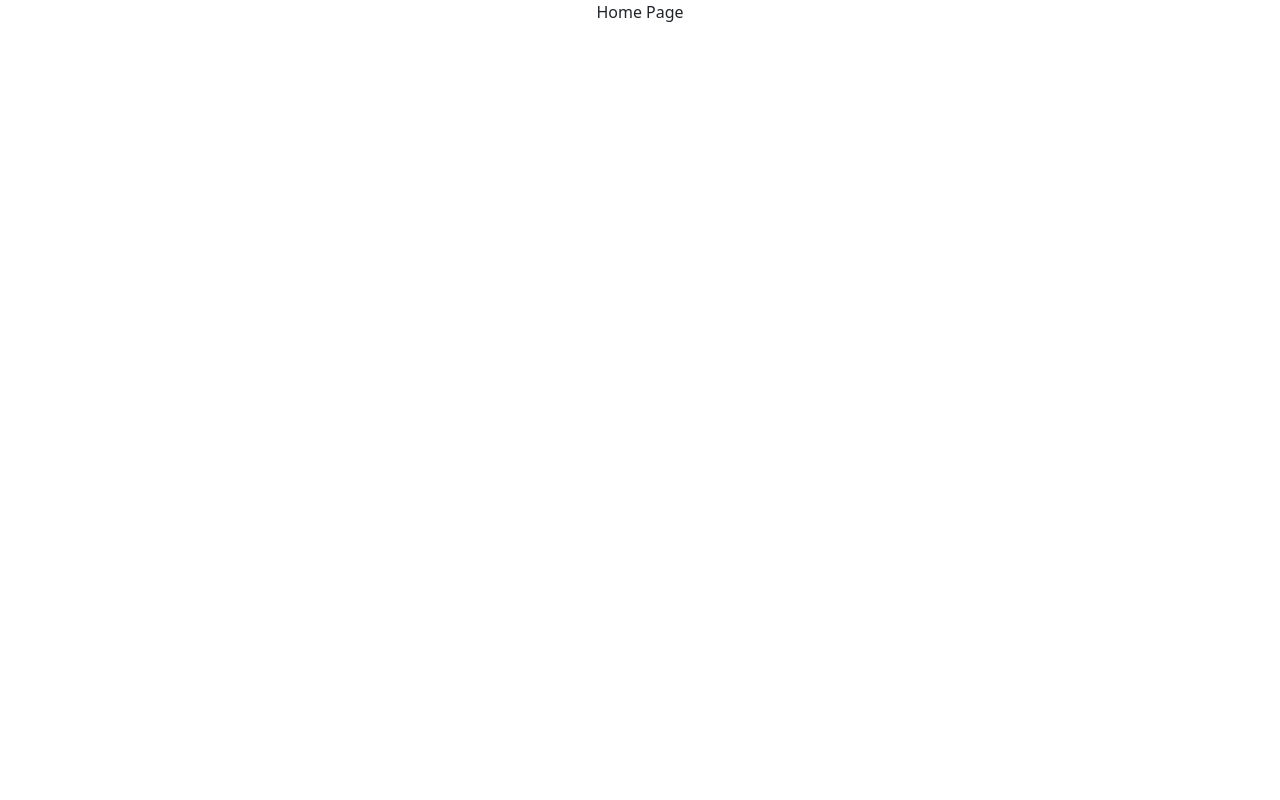
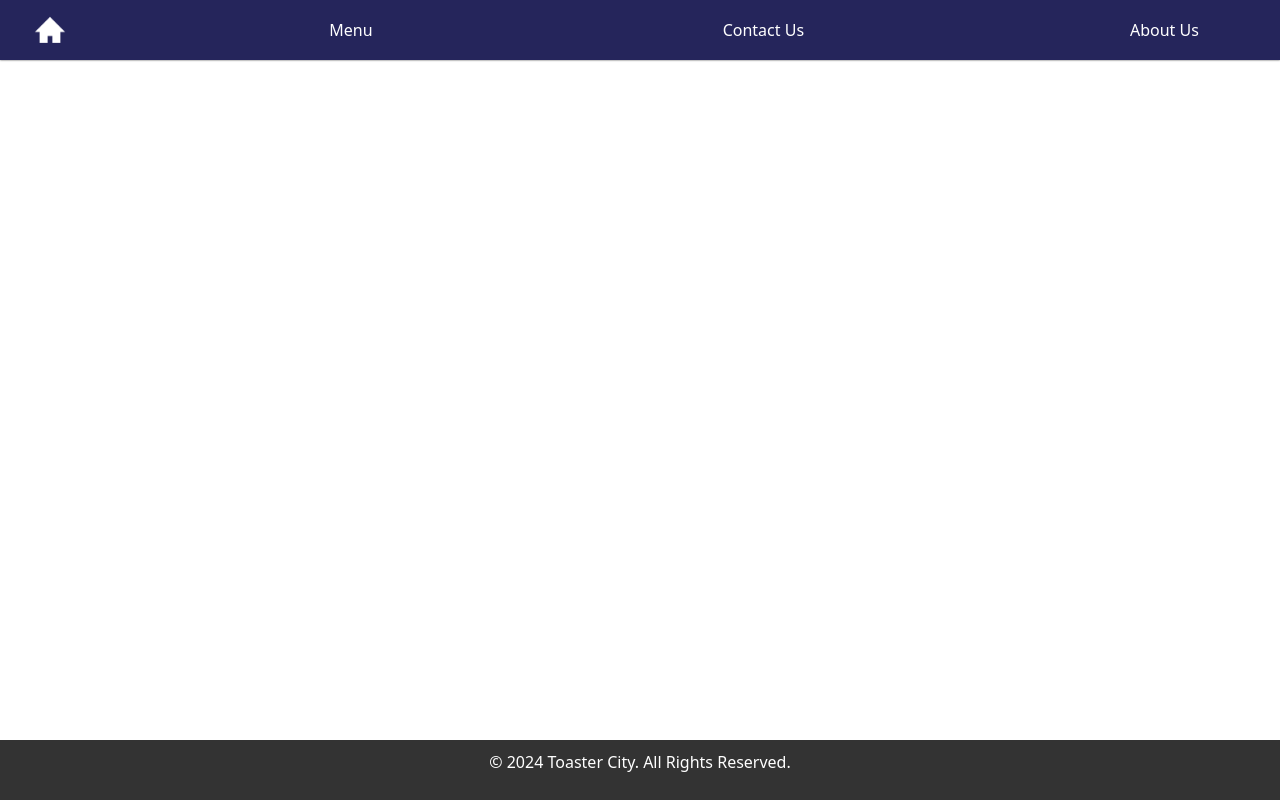
Before and after one commit to caelummmuhhh/cse5234-e-commerce-proj, a React (Create React App) app: page / in a window 1280 px wide. Built offline with nearby package versions, Linux system fonts and the light colour scheme.

Commit message:
Added header and footer

```diff
--- a/src/components/Home/Home.js
+++ b/src/components/Home/Home.js
@@ -1,6 +1,9 @@
+import React from "react";
+import Topbar from "../topbar/Topbar";
+import Footer from "../footer/Footer";
 const Home = () => {
     return (
-        <div>Home Page</div>
+        <><><div>Home Page</div><Footer /></><Topbar /></>
     )
 };
 
--- a/src/components/ShippingEntry/ShippingEntry.js
+++ b/src/components/ShippingEntry/ShippingEntry.js
@@ -1,5 +1,7 @@
 import { React, useEffect, useState } from 'react';
 import { useLocation, useNavigate } from 'react-router-dom'
+import Topbar from "../topbar/Topbar";
+import Footer from "../footer/Footer";
 
 const ShippingEntry = () => {
     const [shippingDetails, setShippingDetails] = useState({
@@ -34,6 +36,8 @@ const ShippingEntry = () => {
 
     return (
         <div>
+            <Topbar></Topbar>
+            <Footer></Footer>
             <h2>Shipping Information</h2>
             <form onSubmit={handleSubmit}>
                 <label>
--- /dev/null
+++ b/src/components/footer/Footer.css
@@ -0,0 +1,9 @@
+.footer {
+    background-color: #333;
+    color: white;
+    text-align: center;
+    padding: 10px 0;
+    position: fixed;
+    width: 100%;
+    bottom: 0;
+  }
--- a/src/components/footer/Footer.js
+++ b/src/components/footer/Footer.js
@@ -1,7 +1,11 @@
+import React from "react";
+import "./Footer.css";
+
 const Footer = () => {
     return (
-        <div id="footer">Hello World!</div>
-    )
-};
-
+      <footer className="footer">
+        <p>© 2024 Toaster City. All Rights Reserved.</p>
+      </footer>
+    );
+  };
 export default Footer;
--- /dev/null
+++ b/src/components/topbar/Topbar.css
@@ -0,0 +1,97 @@
+.topbar {
+    position: fixed;
+    top: 0;
+    left: 0;
+    z-index: 100;
+    box-sizing: border-box;
+    width: 100%;
+    height: 60px;
+    background-color: rgb(37, 37, 91);
+    display: flex;
+    flex-direction: row;
+    justify-content: space-between;
+    color: white;
+    box-shadow: 0 0 2px rgb(75, 75, 75);
+  }
+
+  .utilities {
+    display: flex;
+    flex-direction: row;
+    justify-content: flex-start;
+    align-items: center;
+  }
+
+  .btn-tools,
+  .btn-about-us {
+    height: 100%;
+    padding: 0 10px;
+    outline: none;
+    border: none;
+    background-color: rgb(37, 37, 91);
+    color: white;
+    min-width: 150px;
+    display: flex;
+    flex-direction: row;
+    align-items: center;
+    cursor: pointer;
+    transition: background ease-in 0.2s;
+  }
+  .btn-about-us:hover {
+    background-color: rgb(56, 56, 136);
+  }
+
+  .btn-home {
+    height: 100%;
+    padding: 10px 10px;
+    margin-left: 20px;
+    outline: none;
+    border: none;
+    background-color: rgb(37, 37, 91);
+    min-width: 30px;
+    align-items: center;
+    cursor: pointer;
+    transition: background ease-in 0.2s;
+  }
+  .btn-home:hover {
+    background-color: rgb(56, 56, 136);
+  }
+
+  .logo {
+    width: 100%;
+    height: 100%;
+  }
+
+  .btn-contact-us {
+    height: 100%;
+    outline: none;
+    border: none;
+    background-color: rgb(37, 37, 91);
+    color: white;
+    min-width: 150px;
+    display: flex;
+    flex-direction: row;
+    align-items: center;
+    cursor: pointer;
+    transition: background ease-in 0.2s;
+  }
+  .btn-contact-us:hover {
+    background-color: rgb(56, 56, 136);
+  }
+
+  .btn-menu {
+    height: 100%;
+    outline: none;
+    border: none;
+    background-color: rgb(37, 37, 91);
+    color: white;
+    min-width: 150px;
+    display: flex;
+    flex-direction: row;
+    align-items: center;
+    cursor: pointer;
+    transition: background ease-in 0.2s;
+  }
+
+  .btn-menu:hover {
+    background-color: rgb(56, 56, 136);
+  }
--- /dev/null
+++ b/src/components/topbar/Topbar.jsx
@@ -0,0 +1,25 @@
+import React, { useState } from "react";
+import "./Topbar.css";
+
+const Topbar = () => {
+  return (
+    <div className="topbar">
+      <div className="utilities">
+        <button className="btn-home">
+        <img src={`${process.env.PUBLIC_URL}/images/home.png`} alt="home" className="logo" />
+        </button>
+      </div>
+      <div className ="btn-menu">
+        <button className="btn-menu">Menu</button>
+      </div>
+      <div className ="btn-contact-us">
+        <button className="btn-contact-us">Contact Us</button>
+      </div>
+      <div className="btn-about-us">
+        <button className="btn-about-us">About Us</button>
+      </div>
+    </div>
+  );
+};
+
+export default Topbar;
```
Also changed, not shown: public/images/home.png (added), src/components/AboutUs/AboutUs.jsx (added).
